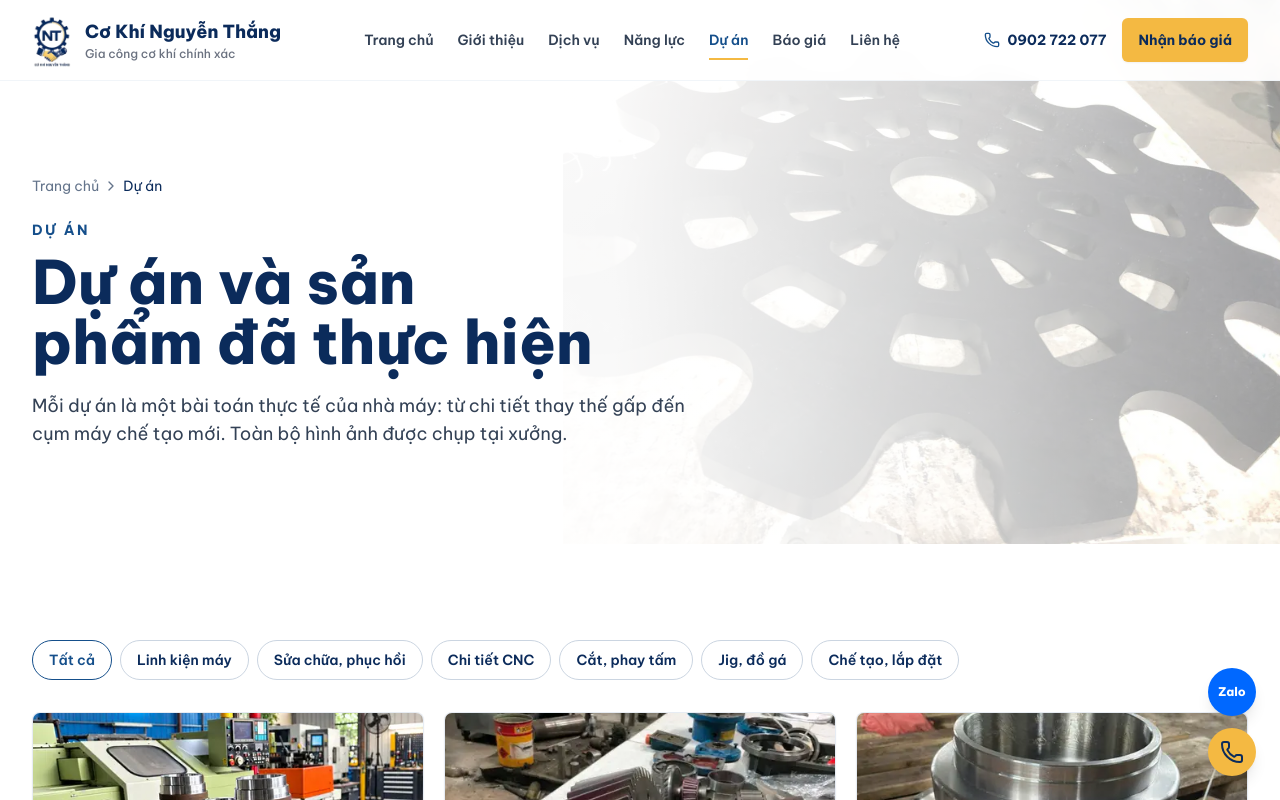
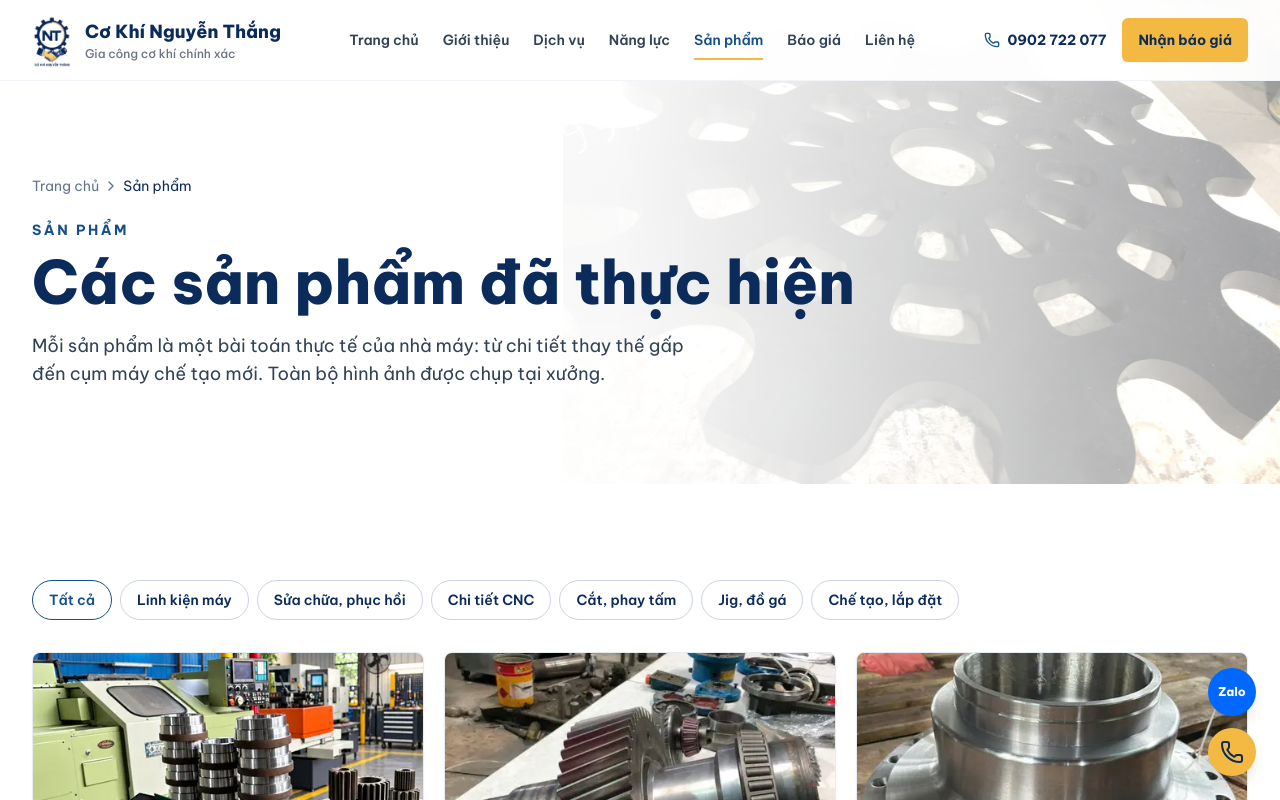
Before and after one commit to jbanhvu/CoKhiNguyenThang, a React (Vite) app: page /du-an in a window 1280 px wide. Shown: the top 800 px of the page. Built offline with nearby package versions, Linux system fonts and the light colour scheme.

Commit message:
Daily update 2026-10-10 16:10

```diff
--- a/src/data/siteData.ts
+++ b/src/data/siteData.ts
@@ -56,7 +56,7 @@ export const navItems = [
   { label: "Giới thiệu", href: "/gioi-thieu" },
   { label: "Dịch vụ", href: "/dich-vu" },
   { label: "Năng lực", href: "/nang-luc" },
-  { label: "Dự án", href: "/du-an" },
+  { label: "Sản phẩm", href: "/du-an" },
   { label: "Báo giá", href: "/bao-gia" },
   { label: "Liên hệ", href: "/lien-he" },
 ];
@@ -363,7 +363,7 @@ export const qualityTools = [
 ];
 
 // ---------------------------------------------------------------------------
-// Dự án
+// Sản phẩm
 // ---------------------------------------------------------------------------
 
 export type Project = {
--- a/src/index.css
+++ b/src/index.css
@@ -5,7 +5,7 @@
 /*
   QUY TẮC TRÌNH BÀY CHỮ (áp dụng cho toàn site)
   ------------------------------------------------
-  1. CHỮ IN HOA chỉ dùng cho nhãn nhỏ: .eyebrow phía trên tiêu đề và nhãn danh mục trên thẻ dự án.
+  1. CHỮ IN HOA chỉ dùng cho nhãn nhỏ: .eyebrow phía trên tiêu đề và nhãn danh mục trên thẻ sản phẩm.
      Mọi tiêu đề, nút, menu, tiêu đề bảng đều viết hoa chữ cái đầu câu.
   2. Cấp tiêu đề:
      .hero-title     H1 của từng trang, nằm trên ảnh nền
--- a/src/pages/HomePage.tsx
+++ b/src/pages/HomePage.tsx
@@ -142,11 +142,11 @@ export function HomePage() {
         <div className="container-page">
           <div className="flex flex-col justify-between gap-6 lg:flex-row lg:items-end">
             <div>
-              <p className="eyebrow">Dự án tiêu biểu</p>
+              <p className="eyebrow">Sản phẩm tiêu biểu</p>
               <h2 className="section-title">Sản phẩm thực tế từ xưởng</h2>
             </div>
             <Link to="/du-an" className="inline-flex shrink-0 items-center gap-2 font-bold text-blue hover:text-navy">
-              Xem tất cả dự án <ArrowRight className="h-4 w-4" />
+              Xem tất cả sản phẩm <ArrowRight className="h-4 w-4" />
             </Link>
           </div>
           <div className="mt-10 grid gap-5 md:grid-cols-3">
--- a/src/pages/ProjectDetailPage.tsx
+++ b/src/pages/ProjectDetailPage.tsx
@@ -40,7 +40,7 @@ function ProjectDetail({ project }: { project: Project }) {
           </Link>
           <span className="mx-2">/</span>
           <Link to="/du-an" className="hover:text-navy">
-            Dự án
+            Sản phẩm
           </Link>
           <span className="mx-2">/</span>
           <span className="text-navy" aria-current="page">
@@ -75,7 +75,7 @@ function ProjectDetail({ project }: { project: Project }) {
                 Gửi yêu cầu tương tự
               </Link>
               <Link to="/du-an" className="btn-navy">
-                <ArrowLeft className="h-4 w-4" /> Tất cả dự án
+                <ArrowLeft className="h-4 w-4" /> Tất cả sản phẩm
               </Link>
             </div>
           </div>
@@ -108,7 +108,7 @@ function ProjectDetail({ project }: { project: Project }) {
 
       <section className="section-pad bg-white">
         <div className="container-page">
-          <h2 className="section-title">Dự án liên quan</h2>
+          <h2 className="section-title">Sản phẩm liên quan</h2>
           <div className="mt-8 grid gap-5 md:grid-cols-3">
             {related.map((item) => (
               <Link key={item.slug} to={`/du-an/${item.slug}`} className="industrial-card group overflow-hidden">
--- a/src/pages/ProjectsPage.tsx
+++ b/src/pages/ProjectsPage.tsx
@@ -13,9 +13,9 @@ export function ProjectsPage() {
   const visible = category === ALL ? projects : projects.filter((item) => item.category === category);
 
   useSeo({
-    title: "Dự án và sản phẩm đã thực hiện",
+    title: "Các sản phẩm đã thực hiện",
     description:
-      "Hình ảnh thực tế các dự án gia công bánh răng, trục, mặt bích inox, con lăn nhựa, đồ gá và phục hồi hộp số cho nhà máy khu vực phía Nam.",
+      "Hình ảnh thực tế các sản phẩm gia công bánh răng, trục, mặt bích inox, con lăn nhựa, đồ gá và phục hồi hộp số cho nhà máy khu vực phía Nam.",
     path: "/du-an",
     image: pageImages.projects.name,
   });
@@ -23,11 +23,11 @@ export function ProjectsPage() {
   return (
     <main>
       <PageHero
-        eyebrow="Dự án"
-        title="Dự án và sản phẩm đã thực hiện"
-        description="Mỗi dự án là một bài toán thực tế của nhà máy: từ chi tiết thay thế gấp đến cụm máy chế tạo mới. Toàn bộ hình ảnh được chụp tại xưởng."
+        eyebrow="Sản phẩm"
+        title="Các sản phẩm đã thực hiện"
+        description="Mỗi sản phẩm là một bài toán thực tế của nhà máy: từ chi tiết thay thế gấp đến cụm máy chế tạo mới. Toàn bộ hình ảnh được chụp tại xưởng."
         image={pageImages.projects}
-        crumbs={[{ label: "Dự án" }]}
+        crumbs={[{ label: "Sản phẩm" }]}
       />
 
       <section className="section-pad bg-white">
```
